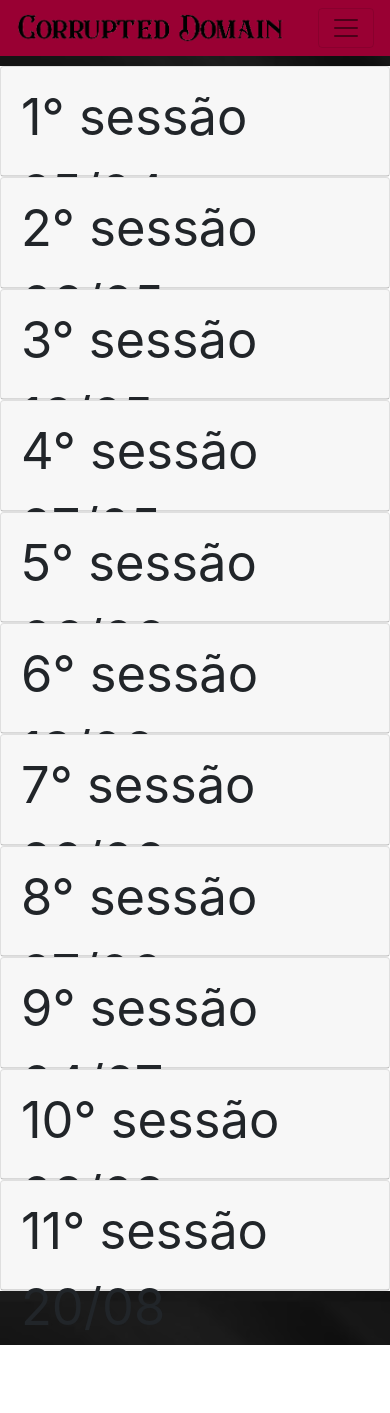
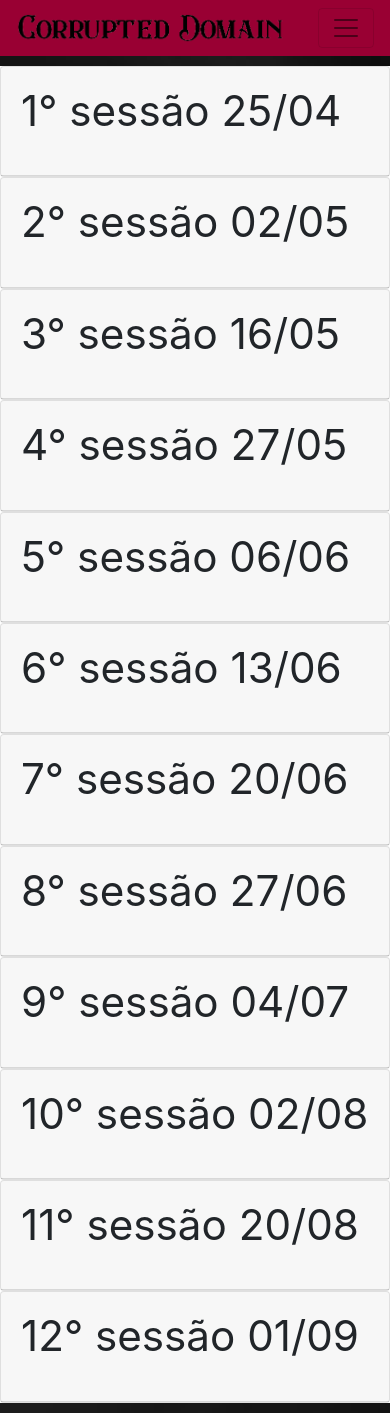
Before and after one commit to CaioCohen/CorruptedDominion, an Angular app: page /sessoes in a window 390 px wide. Before the commit the page ends 1345 px from the top, so only its background shows below. Built offline with nearby package versions, Linux system fonts and the light colour scheme; what ngx-bootstrap-icons would draw is missing.

Commit message:
12 sessão

```diff
--- a/src/app/main/sessoes/sessoes.component.html
+++ b/src/app/main/sessoes/sessoes.component.html
@@ -65,8 +65,19 @@
               <p>O grupo persegue Yonan, que não conseguiu fugir por conta de Fulk, floresta adentro. O combate foi árduo, mas o grupo conseguiu matá-lo e voltar com a ordem na cidade Avrith.</p>
               <p>Com o trabalho em Avrith feito, o grupo volta para a capital, onde revelam ao Ibex as tristes notícias da morte de Bishka.</p>
               <p>Depois de um breve papo com o Demonio da Forja, eles resolvem aceitar o convite de Rhogar para ir à Montanha das Águas Cristalinas, lar dos Dragon Slayers</p>
-              <p>Chegando lá, eles conhecem Vedkig, um Dragon Slayer que conta ao grupo sobre a hisória de como os Dragon Slayers surgiram, e propõe uma relação de patrocinio com o grupo.</p>
+              <p>Chegando lá, eles conhecem Vedkig, um Dragon Slayer que conta ao grupo sobre a <a routerLink="../lores">história</a> de como os Dragon Slayers surgiram, e propõe uma relação de patrocinio com o grupo.</p>
               <p>O grupo aceita, mas para formalizar o contrato, eles precisam passar em um teste de investigar um acidente envolvendo um dragonete que aconteceu na cidade de Cleakburg.</p>
+            </accordion-group>
+            <accordion-group>
+              <div accordion-heading class="header">12° sessão 01/09</div>
+              <p>Chegando em Cleakburg, eles se deparam com uma casa e a fonte da cidade destruida, escombros causados pelo Dragonete que surgiu do nada.</p>
+              <p>Eles resolvem ir falar com o prefeito da cidade, eles se apresentam como investigadores independentes e explicam para o prefeito que provavelmente o dragonete foi invocado de dentro da cidade, em vez de trazido de fora.</p>
+              <p>O prefeito então resolve contratar o grupo para encontrar o culpado.</p>
+              <p>Investigando a casa de onde o dragonete saiu, eles encontram uma passagem secreta. Andando pela passagem eles descobrem uma sala onde uma feiticeira realizava experimentos com dragonetes. Um combate se inicia e, depois de uma árdua briga, eles mantam a feiticeira, porém, sem ter interrogado ela antes.</p>
+              <p>O grupo da uma passada na casa de Hozil, maga que estava estudando um item mágico para o demônio da forja e voltam para a capital, onde está a igreja de Lathander.</p>
+              <p>Na igreja de Lathander eles contratam os serviços de Jazi, o grande sacerdote, para realizar a magia "falar com os mortos".</p>
+              <p>Dessa magia o grupo descobre que o chefe da feiticeira possui o ritual de criação de dragonetes, também descobrem que o dragonete foi trazido de fora e não invocado em Cleakburg, os gradonetes eram levado para a cidade por causa de feitiço de ilusão e suborno a um guarda.</p>
+              <p>Perguntas que pairam no ar: Quem é o chefe da feiticeira? Por que a feiticeira estava estudando sobre os dragonetes? Qual a intenção dos cultistas? E como conseguiram escamas de um dragão das sombras?</p>
             </accordion-group>
   </accordion>
 </div>
--- a/src/app/main/sessoes/sessoes.component.scss
+++ b/src/app/main/sessoes/sessoes.component.scss
@@ -18,6 +18,6 @@
 
     .header{
         height: 10vh;
-        font-size: 6vh;
+        font-size: 5vh;
     }
 }
```
